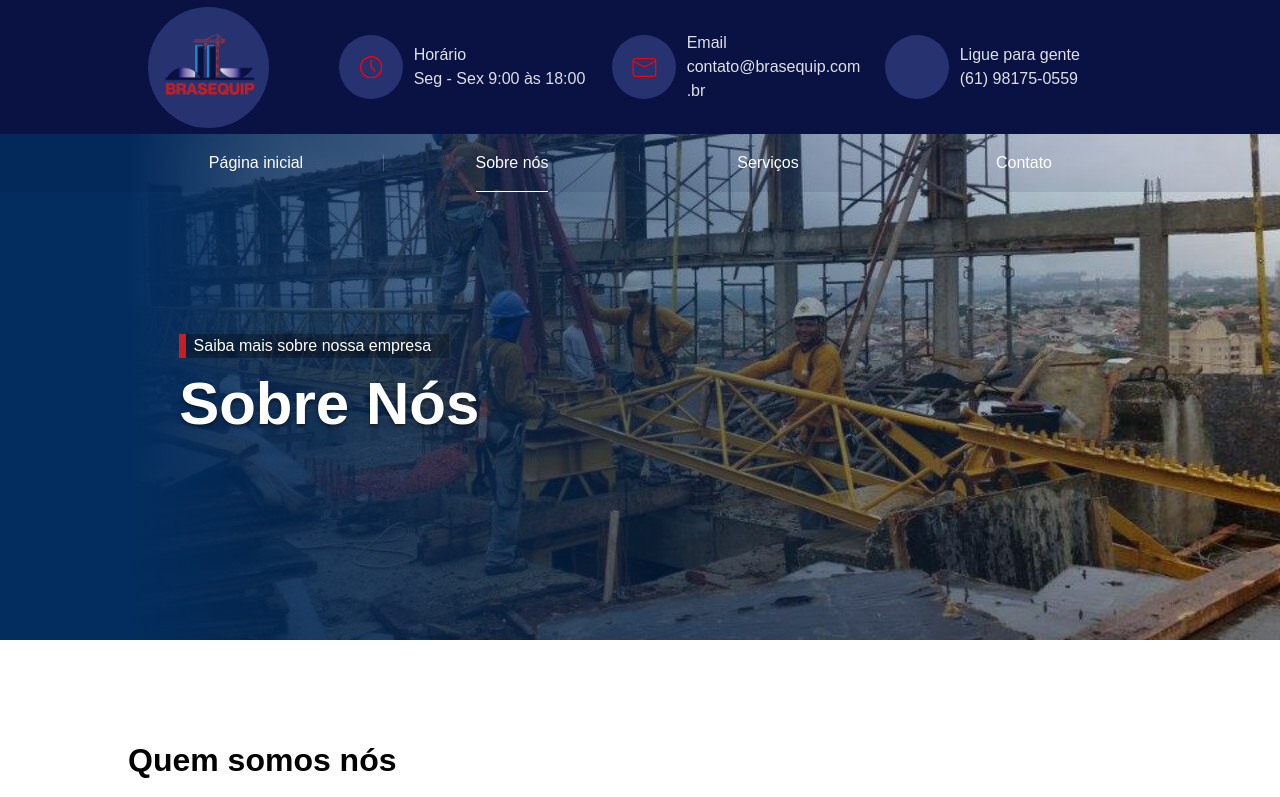
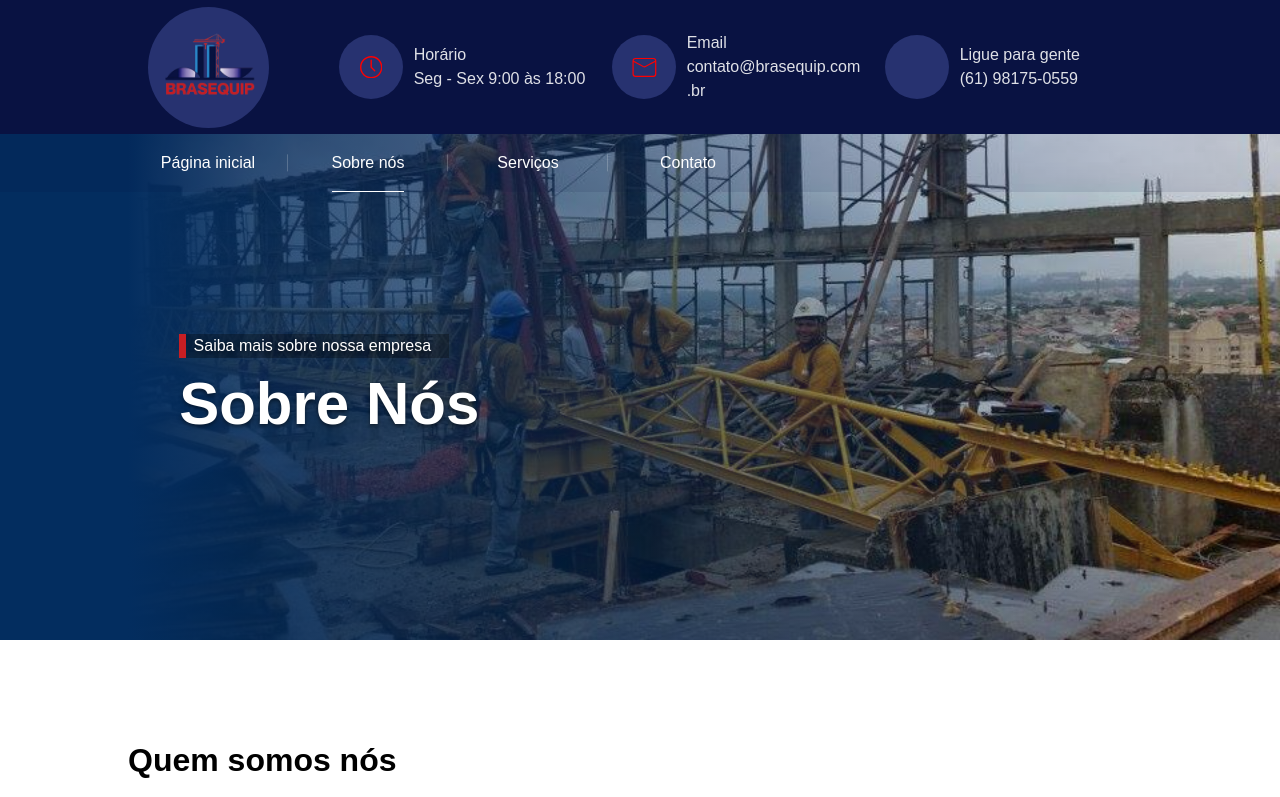
Before and after one commit to zzzBECK/brasequip, a React (Vite) app: page /brasequip/sobre in a window 1280 px wide. Shown: the top 797 px of the page. Built offline with nearby package versions, Linux system fonts and the light colour scheme; some icons are missing.

Commit message:
Add user-select: none to Image component and update SubHeaderItem styles

```diff
--- a/src/components/Header/styles.ts
+++ b/src/components/Header/styles.ts
@@ -95,6 +95,7 @@ export const Image = styled.img`
   object-fit: cover;
   border-radius: 50%;
   scale: 1.4;
+  user-select: none;
 `;
 
 export const ItemContainer = styled.div`
--- a/src/components/SubHeader/index.tsx
+++ b/src/components/SubHeader/index.tsx
@@ -4,7 +4,7 @@ import { Column, SubHeaderItem } from "./styles";
 export default function SubHeader() {
   return (
     <>
-      <Column width="100%">
+      <Column width="fit-content">
         <SubHeaderItem borderRight="true" borderHeight="30%">
           <NavLink
             to="/brasequip/"
--- a/src/components/SubHeader/styles.ts
+++ b/src/components/SubHeader/styles.ts
@@ -10,7 +10,6 @@ export const Column = styled.div<IColumn>`
   height: 100%;
   align-items: center;
   min-width: 120px;
-  justify-content: space-between;
 `;
 
 interface ISubHeaderItem {
@@ -20,12 +19,16 @@ interface ISubHeaderItem {
 
 export const SubHeaderItem = styled.div<ISubHeaderItem>`
   display: flex;
-  width: 25%;
+  width: 10em;
   height: 100%;
   justify-content: center;
   align-items: center;
   user-select: none;
   position: relative; // Needed for absolute positioning of the pseudo-element
+  text-align: center;
+  text-overflow: ellipsis;
+  white-space: nowrap;
+  overflow: hidden;
 
   &::after {
     content: "";
```
